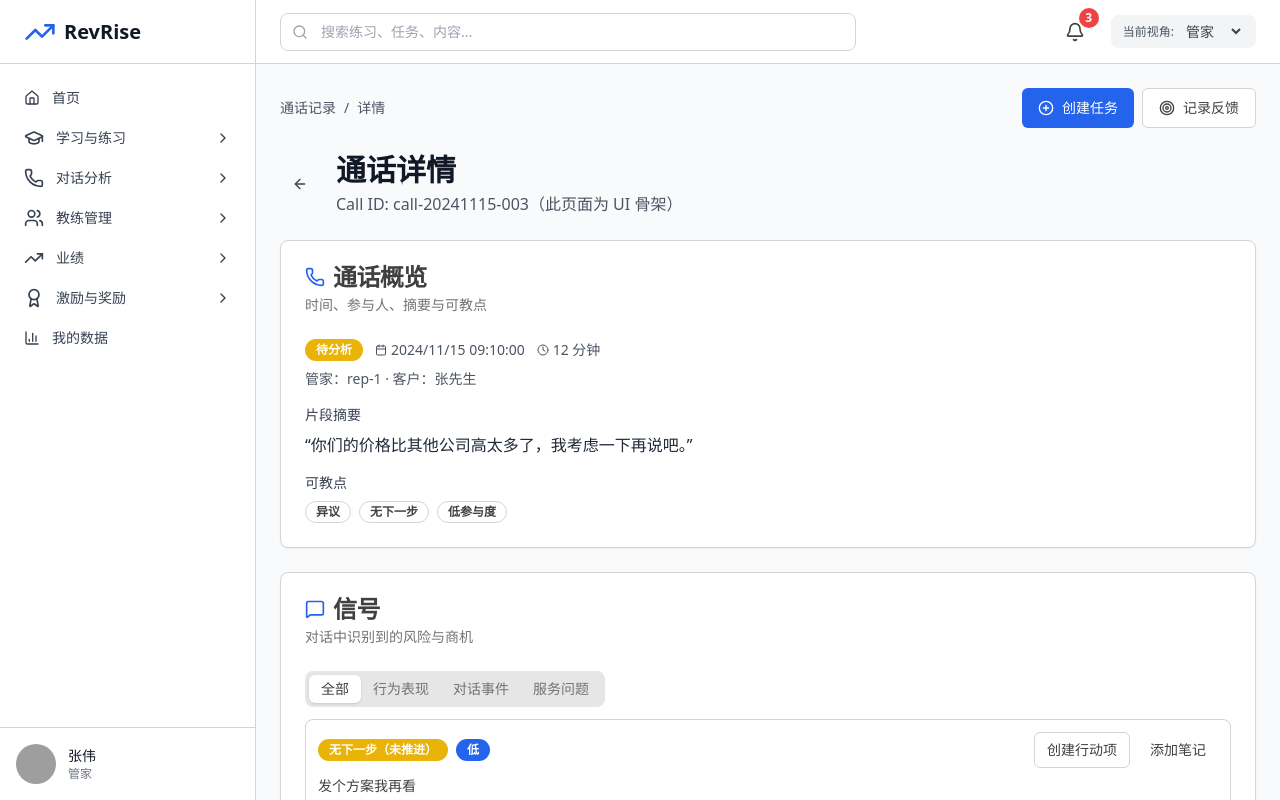
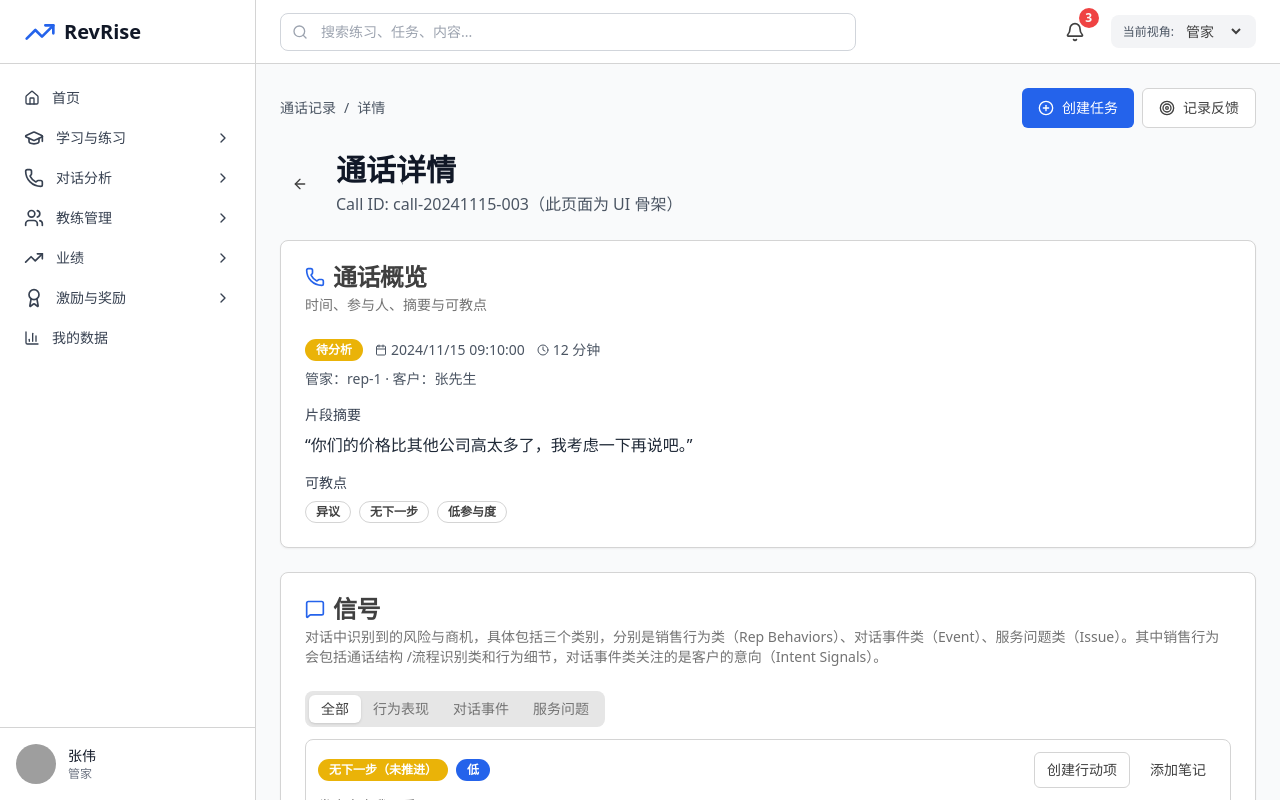
Before and after one commit to franksunye/RepRise, a Next.js app in the folder frontend/: page /coach/conversations/call-20241115-003 in a window 1280 px wide. Built offline with nearby package versions, Linux system fonts and the light colour scheme; grey boxes are pictures that could not be loaded.

Commit message:
feat(signal): add signal category and explain in card description.

```diff
--- a/frontend/app/coach/conversations/[callId]/page.tsx
+++ b/frontend/app/coach/conversations/[callId]/page.tsx
@@ -174,7 +174,7 @@ export default function CoachConversationDetailPage() {
           <CardTitle className="flex items-center gap-2">
             <MessageSquare className="h-5 w-5 text-blue-600" /> 信号
           </CardTitle>
-          <CardDescription>对话中识别到的风险与商机</CardDescription>
+          <CardDescription>对话中识别到的风险与商机，具体包括三个类别，分别是销售行为类（Rep Behaviors）、对话事件类（Event）、服务问题类（Issue）。其中销售行为会包括通话结构 /流程识别类和行为细节，对话事件类关注的是客户的意向（Intent Signals）。</CardDescription>
         </CardHeader>
         <CardContent>
           <Tabs defaultValue="all">
```
